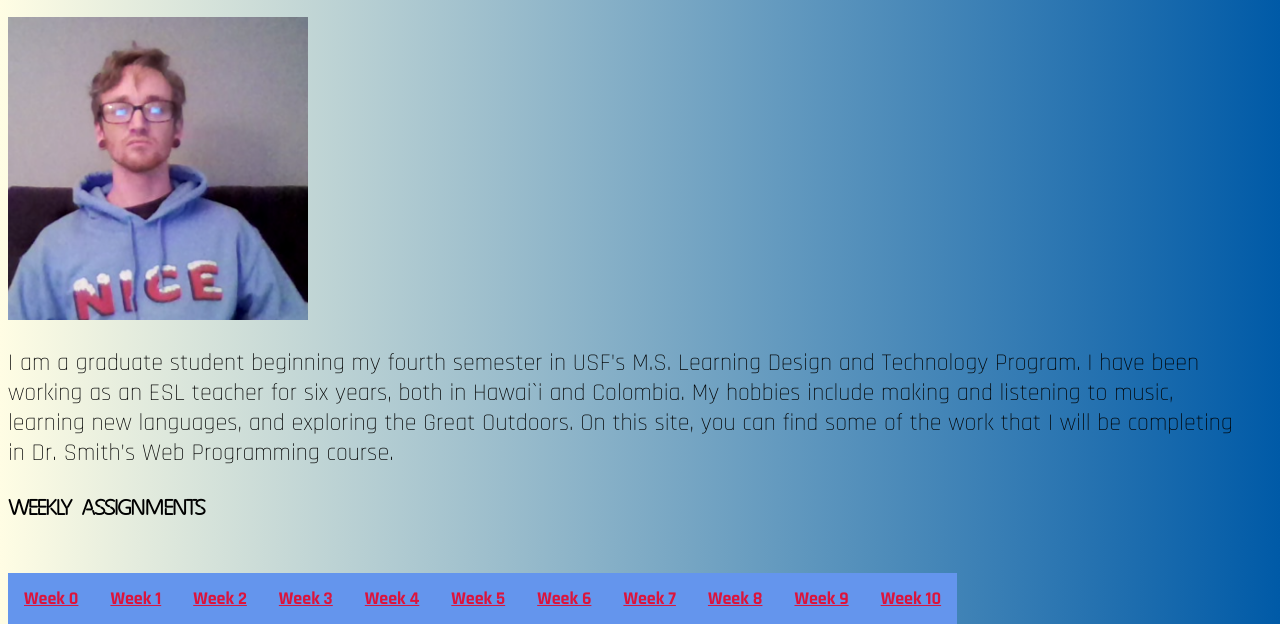
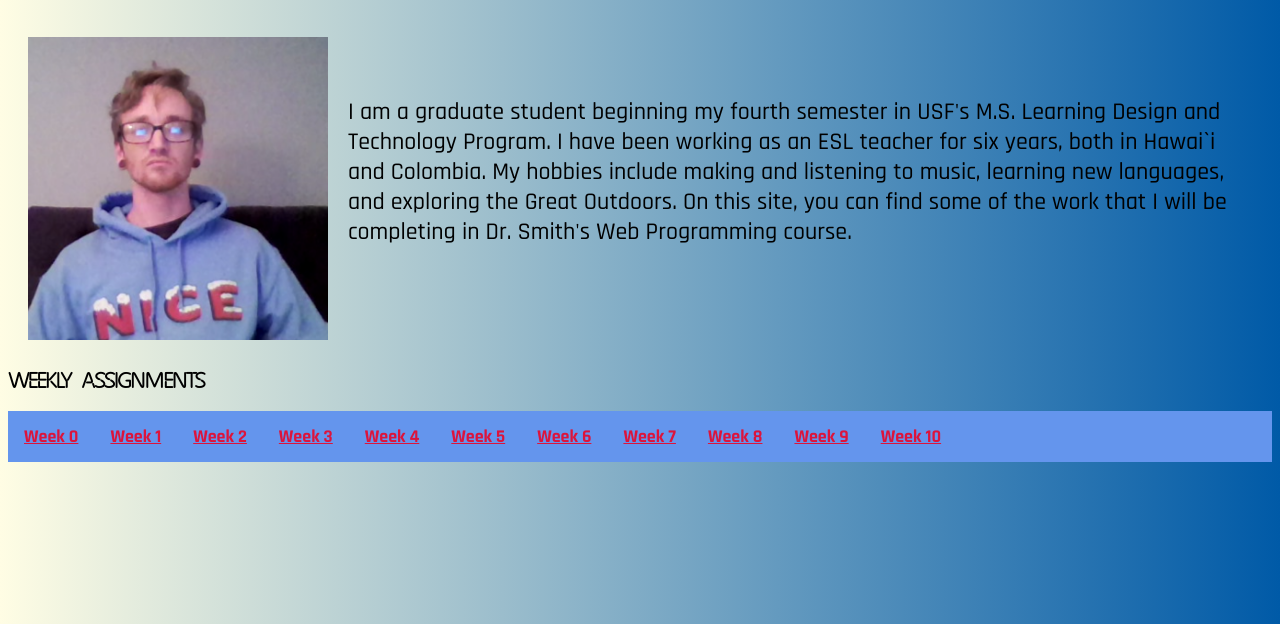
Before and after one commit to zach-hill-88/zach-hill-88.github.io, a plain HTML site: page index.html in a window 1280 px wide. Shown: the part 176-800 px from the top of the page. Drawn offline with Linux system fonts and the light colour scheme.

Commit message:
a few more changes

```diff
--- a/index.html
+++ b/index.html
@@ -8,19 +8,27 @@
     <link rel="stylesheet" href="stylesheet.css">
 </head>
 <body>
-    <h1>WEB PROGRAMMING - EME 6930</h1>
+    <h1>WEB PROGRAMMING - EME 6930 </h1>
     <h2>Zach Hill</h2>
 
     <img src="images/Screenshot (53).png"
     alt="Zach Hill in front of his computer with reflection on his glasses so it looks like he has robot eyes"
-    width=300px
+    class="image"
     >
+    <br>
+    <br>
 
-    <p>I am a graduate student beginning my fourth semester in USF's  M.S. Learning Design and Technology Program.
+
+
+    <p class="paragraph">I am a graduate student beginning my fourth semester in USF's  M.S. Learning Design and Technology Program.
         I have been working as an ESL teacher for six years, both in Hawai`i and Colombia.
         My hobbies include making and listening to music, learning new languages, and exploring the Great Outdoors.
         On this site, you can find some of the work that I will be completing in Dr. Smith's Web Programming course.
+
     </p>
+    <br>
+    <br>
+    <br>
     <h2>Weekly Assignments</h2>
     <div class="navbar">
         <a class="active" href="index.html">Week 0</a>
--- a/stylesheet.css
+++ b/stylesheet.css
@@ -20,11 +20,18 @@ body {
     font-family: RajdhaniBold ;
     src: url(fonts/Rajdhani-Bold.ttf);
     }
+
+@font-face {
+    font-family: RajdhaniMedium;
+    src: url(fonts/Rajdhani-Medium.ttf);
+}
 h1 {
     font-family: OriginTech;
     color: crimson;
     font-size: 48pt;
     }
+
+
 
 h2 {
     font-family: FutureLight ;
@@ -34,12 +41,8 @@ h2 {
 
 
 p {
-    float:right;
-    padding-right: 20px;
-    }
-
-p {
-    font-family: Rajdhani ;
+    padding: 20px;
+    font-family: RajdhaniMedium;
     color:black;
     font-size: 18pt;
     }
@@ -47,8 +50,6 @@ p {
 .navbar {
     background-color: cornflowerblue;
     overflow:hidden;
-    position: fixed;
-    bottom: 0;
     }
 
 .navbar a {
@@ -65,3 +66,13 @@ p {
 	background-color:ghostwhite;
 	color:maroon;
 }
+
+.image {
+    padding: 20px;
+    float:left;
+    width:300px;
+}
+
+.paragraph {
+    padding: 20px;
+}
```
